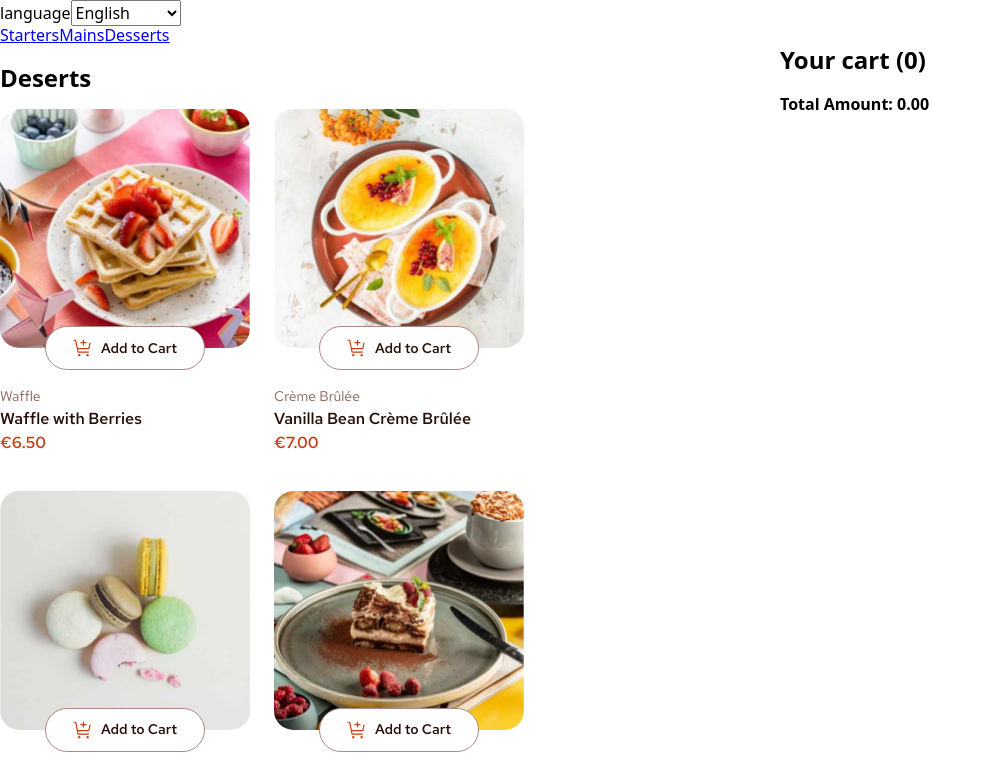
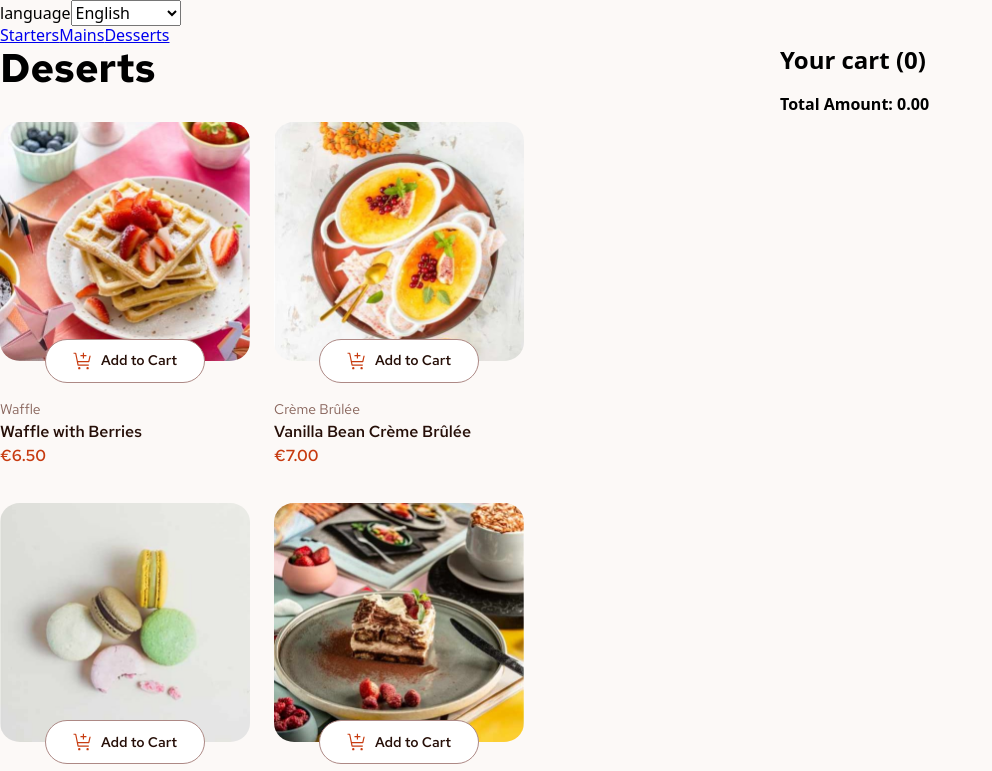
Before and after one commit to Anubliss-0/product-list-with-cart, a React (Vite) app: page /deserts in a window 1280 px wide. Shown: the top 771 px of the page, without its empty margins (0-992 px from the left). Built offline with nearby package versions, Linux system fonts and the light colour scheme.

Commit message:
Styled section titles

```diff
--- a/src/components/ProductCard/ProductCard.module.scss
+++ b/src/components/ProductCard/ProductCard.module.scss
@@ -8,6 +8,7 @@
     >img {
         border-radius: 8%;
         width: 100%;
+        max-height: 15rem;
     }
 }
 
--- a/src/index.scss
+++ b/src/index.scss
@@ -1 +1,6 @@
 @import '../node_modules/modern-normalize/modern-normalize.css';
+@import "./styles/variables.scss";
+
+body {
+    background-color: $rose-50;
+}
--- a/src/routes/Deserts.tsx
+++ b/src/routes/Deserts.tsx
@@ -5,7 +5,7 @@ import styles from "./ProductList.module.scss"
 function Deserts() {
   return (
     <>
-      <h1>Deserts</h1>
+      <h1 className={styles.title}>Deserts</h1>
       <div className={styles.itemList}>
         {data.desserts.map((foodItem) => (
           <ProductCard key={foodItem.id} foodItem={foodItem} section='desserts'/>
--- a/src/routes/ProductList.module.scss
+++ b/src/routes/ProductList.module.scss
@@ -1,4 +1,5 @@
 @import "../styles/variables.scss";
+@import "../styles/typography.scss";
 
 .itemList {
     display: grid;
@@ -7,3 +8,8 @@
     grid-column-gap: $spacing-300;
     grid-row-gap: $spacing-400;
 }
+
+.title {
+    @include text-preset-1;
+    margin: 0 0 $spacing-400 0;
+}
--- a/src/routes/Starters.tsx
+++ b/src/routes/Starters.tsx
@@ -5,7 +5,7 @@ import styles from "./ProductList.module.scss"
 function Starters() {
   return (
     <>
-      <h1>Starters</h1>
+      <h1 className={styles.title}>Starters</h1>
       <div className={styles.itemList}>
         {data.starters.map((foodItem) => (
           <ProductCard key={foodItem.id} foodItem={foodItem} section='starters'/>
--- a/src/styles/typography.scss
+++ b/src/styles/typography.scss
@@ -16,7 +16,7 @@ $font-primary: 'Red Hat Text', sans-serif;
 
 @mixin text-preset-1 {
     font-family: $font-primary;
-    font-size: 3.5rem;
+    font-size: 2.5rem;
     font-weight: 700;
     line-height: 120%;
     letter-spacing: 0rem;
```
